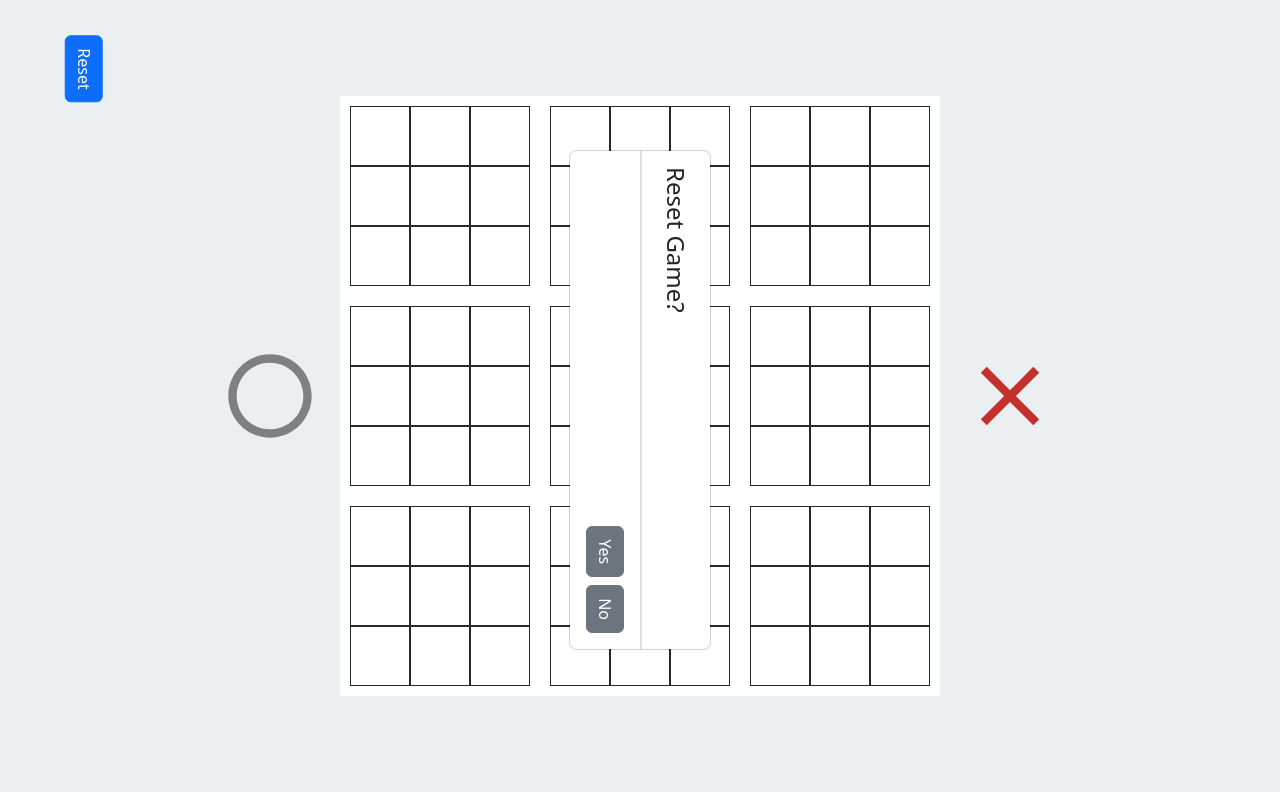
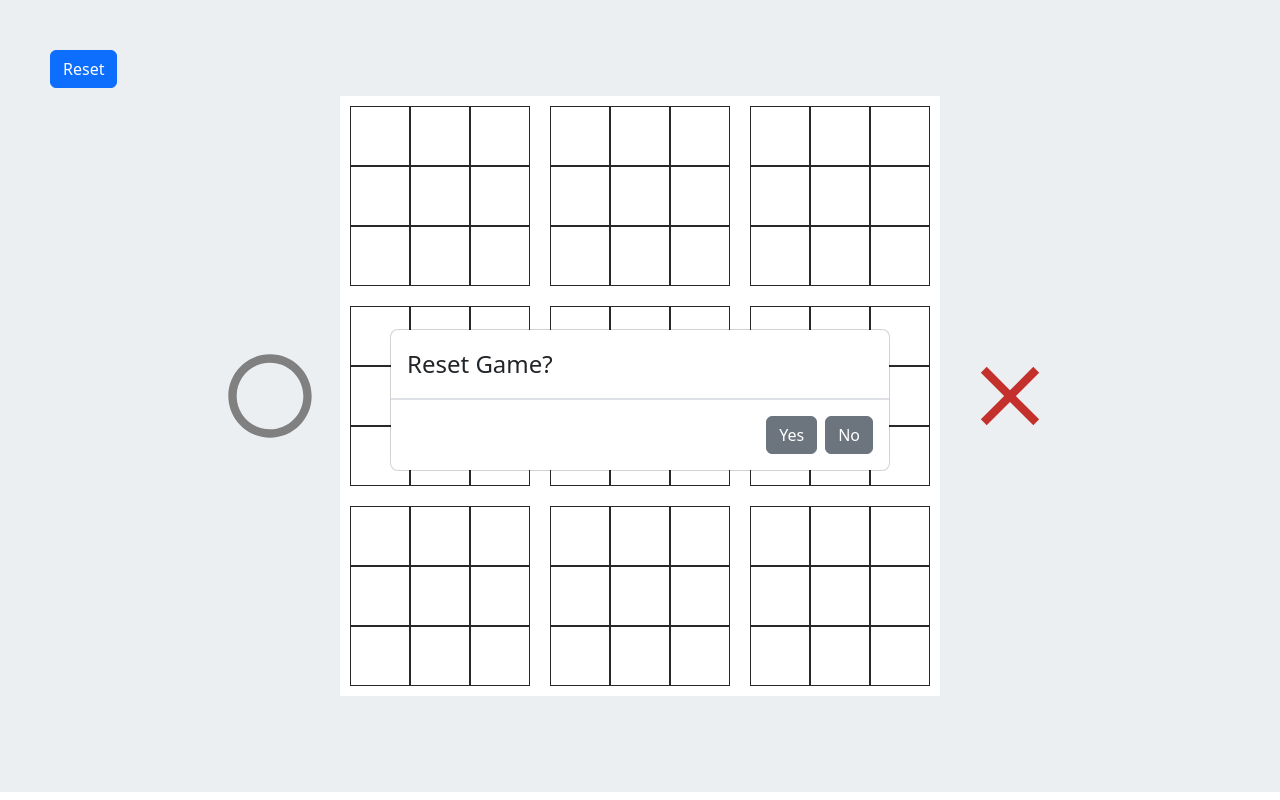
Before and after one commit to DevEmad007/super-tic-tac-toe, a React (Vite) app: page / in a window 1280 px wide. Both pictures are taken after a click on the button "Reset". Built offline with nearby package versions, Linux system fonts and the light colour scheme.

Commit message:
design bug fixed

```diff
--- a/src/components/BootstrapModal.jsx
+++ b/src/components/BootstrapModal.jsx
@@ -6,7 +6,7 @@ function BootstrapModal({ show,handleReset,handleClose,winner }) {
     return (
         <>
             <Modal
-                bsPrefix={`modal ${screenWidth > 600 ? 'resetModal' : ''}`}
+                bsPrefix={`modal ${1200 > screenWidth > 600 ? 'resetModal' : ''}`}
                 show={show}
                 onHide={handleClose}
                 backdrop="static"
--- a/src/index.css
+++ b/src/index.css
@@ -111,6 +111,12 @@
   transform: rotate(90deg);
 }
 
+@media ( min-width:800px) {
+  .resetBtn {
+    transform: rotate(0);
+  }
+}
+
 @media (max-width:770px) {
   .gameboard {
     flex-direction: column;
@@ -126,6 +132,7 @@
     position: relative;
     top: 0px;
     left: 0;
+    transform: rotate(0);
   }
 }
 
```
